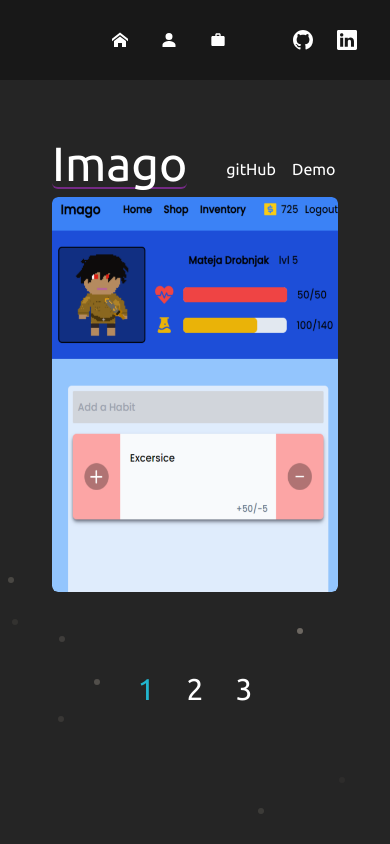
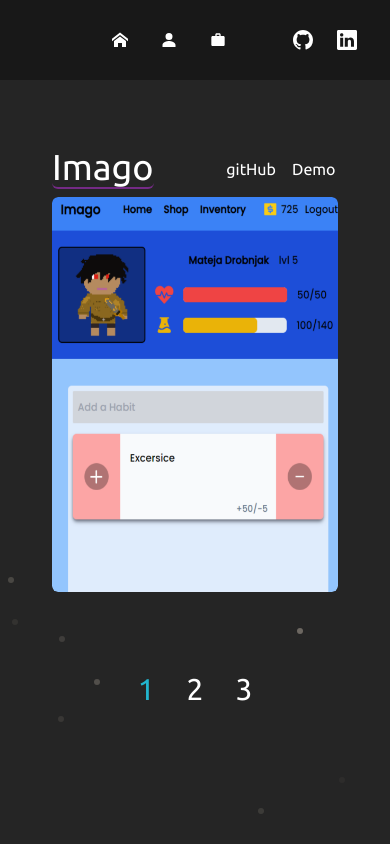
Before and after one commit to MatejaD/portfolio, a React (Create React App) app: page /projects in a window 390 px wide. Built offline with nearby package versions, Linux system fonts and the light colour scheme.

Commit message:
Projects/Project Name Text size change

```diff
--- a/src/Pages/Projects.js
+++ b/src/Pages/Projects.js
@@ -92,7 +92,7 @@ export default function Projects() {
 
   return (
     <div className="md:w-10/12 w-full  h-5/6  md:h-5/6  flex flex-col md:flex-row  justify-center items-center  ">
-      <div className="w-11/12 h-full  flex flex-col items-center md:justify-between md:items-start gap-2 md:text-6xl text-5xl ">
+      <div className="w-11/12 h-full  flex flex-col items-center md:justify-between md:items-start gap-2 md:text-6xl text-4xl ">
         <div className="lg:w-1/2 w-4/5 h-20 gap-6 flex justify-start items-end ">
           <div className="flex justify-start items-start border-b-2 rounded-md border-purple">
             <div className={`${m ? "M" : ""} `}>
```
